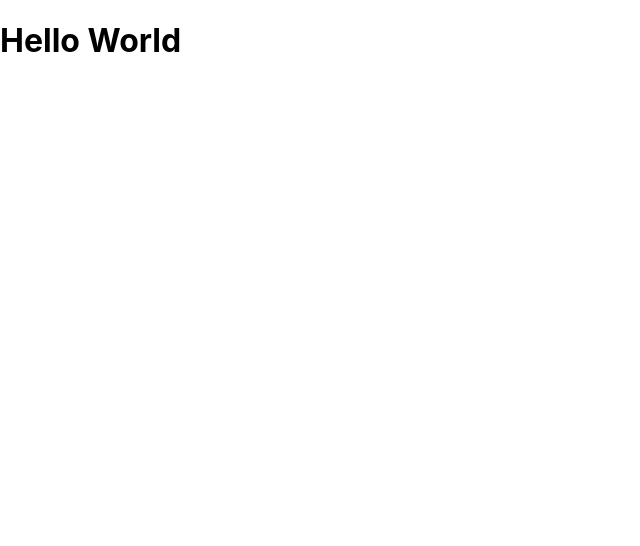
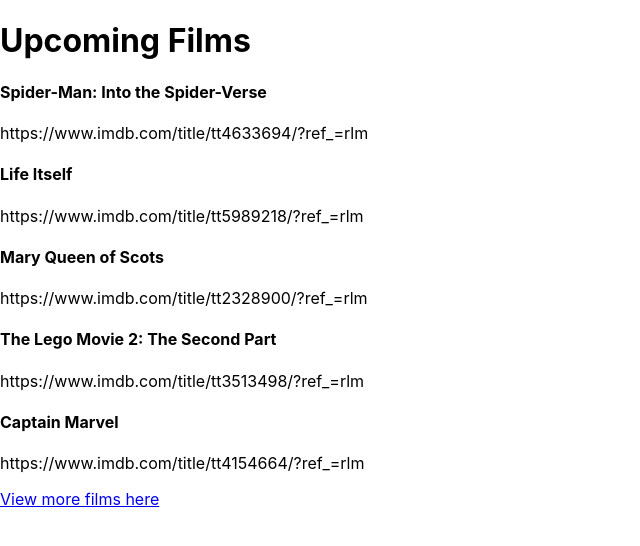
Before and after one commit to johnghr/React_Upcoming_Films, a React (Create React App) app: page / in a window 1280 px wide. Shown: the top 546 px of the page, without its empty margins (0-640 px from the left). Built offline with nearby package versions, Linux system fonts and the light colour scheme.

Commit message:
completed without links

```diff
--- a/src/App.js
+++ b/src/App.js
@@ -1,8 +1,9 @@
 import './App.css';
+import UpComingFilms from './containers/UpcomingFilms'
 
 function App() {
   return (
-    <h1>Hello World</h1>
+    <UpComingFilms/>
   );
 }
 
--- a/src/components/Film.js
+++ b/src/components/Film.js
@@ -0,0 +1,14 @@
+import React from 'react';
+
+const Film = ({film, children}) => {
+
+    return(
+        <>
+            <h4>{film}</h4>
+            <p>{children}</p>
+        </>
+    )
+
+}
+
+export default Film;
--- a/src/components/FilmList.js
+++ b/src/components/FilmList.js
@@ -0,0 +1,21 @@
+import React from 'react';
+import Film from './Film';
+
+const FilmList = ({films}) => {
+
+    const filmNodes = films.map(film => {
+        return(
+            <Film film={film.name} key={film.id}>{film.url}</Film>
+        );
+    });
+
+
+
+    return(
+        <>
+            {filmNodes}
+        </>
+    )
+}
+
+export default FilmList;
--- a/src/components/ViewMore.js
+++ b/src/components/ViewMore.js
@@ -0,0 +1,7 @@
+import React from 'react';
+
+const ViewMoreFilms = () => {
+    return <a href="https://www.imdb.com/calendar/?region=gb](https://www.imdb.com/calendar/?region=gb)">View more films here</a>
+}
+
+export default ViewMoreFilms;
--- a/src/containers/UpcomingFilms.js
+++ b/src/containers/UpcomingFilms.js
@@ -0,0 +1,50 @@
+import React, {useState} from 'react';
+import FilmList from '../components/FilmList'
+import ViewMoreFilms from '../components/ViewMore'
+
+const UpcomingFilms = () => {
+
+    const [films, setFilms] = useState(
+        [
+            {
+              id: 1,
+              name: "Spider-Man: Into the Spider-Verse",
+              url: "https://www.imdb.com/title/tt4633694/?ref_=rlm"
+            },
+            {
+              id: 2,
+              name: "Life Itself",
+              url: "https://www.imdb.com/title/tt5989218/?ref_=rlm"
+            },
+            {
+              id: 3,
+              name: "Mary Queen of Scots",
+              url: "https://www.imdb.com/title/tt2328900/?ref_=rlm"
+            },
+            {
+              id: 4,
+              name: "The Lego Movie 2: The Second Part", url: "https://www.imdb.com/title/tt3513498/?ref_=rlm"
+            },
+            {
+              id: 5,
+              name: "Captain Marvel",
+              url: "https://www.imdb.com/title/tt4154664/?ref_=rlm"
+            }
+          ]
+    )
+
+    return(
+
+        <>
+            <h1>Upcoming Films</h1>
+            <FilmList films={films}/>
+            <ViewMoreFilms></ViewMoreFilms>
+        </>
+
+    )
+
+
+};
+
+
+export default UpcomingFilms;
```
